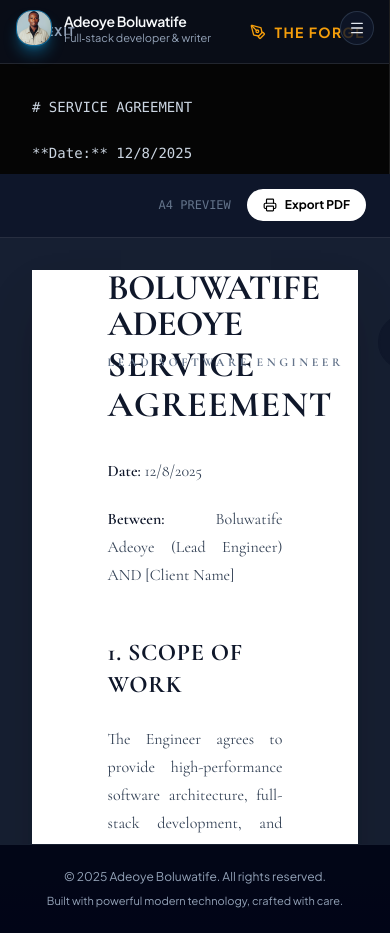
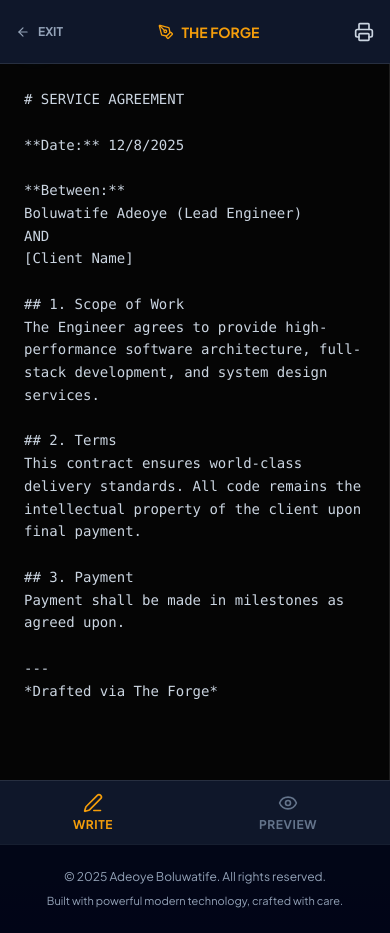
Before and after one commit to boluadeoye/world-class-blog-frontend, a Next.js app: page /tools/pdf in a window 390 px wide. Built offline with nearby package versions, Linux system fonts and the light colour scheme.

Commit message:
Fix: Mobile-first tab layout for Contract Forge to prevent void rendering

```diff
--- a/src/app/tools/pdf/page.js
+++ b/src/app/tools/pdf/page.js
@@ -1,10 +1,11 @@
 "use client";
 import { useState } from "react";
 import ReactMarkdown from "react-markdown";
-import { Printer, PenTool, ArrowLeft } from "lucide-react";
+import { Printer, PenTool, ArrowLeft, Eye, Edit3 } from "lucide-react";
 import Link from "next/link";
 
 export default function ContractForge() {
+  const [activeTab, setActiveTab] = useState("write"); // 'write' or 'preview'
   const [content, setContent] = useState(`# SERVICE AGREEMENT
 
 **Date:** ${new Date().toLocaleDateString()}
@@ -15,7 +16,7 @@ AND
 [Client Name]
 
 ## 1. Scope of Work
-The Engineer agrees to provide high-performance software architecture, full-stack development, and system design services as detailed in the attached proposal.
+The Engineer agrees to provide high-performance software architecture, full-stack development, and system design services.
 
 ## 2. Terms
 This contract ensures world-class delivery standards. All code remains the intellectual property of the client upon final payment.
@@ -31,13 +32,26 @@ Payment shall be made in milestones as agreed upon.
   };
 
   return (
-    <main className="min-h-screen h-dvh bg-[#050505] text-white flex flex-col md:flex-row overflow-hidden font-sans">
+    <main className="min-h-screen bg-[#050505] text-white font-sans flex flex-col md:flex-row">
 
-      {/* === LEFT: THE EDITOR (Hidden when printing) === */}
-      <div className="w-full md:w-1/2 h-full flex flex-col border-r border-white/10 print:hidden">
+      {/* === HEADER (Mobile Only) === */}
+      <div className="md:hidden h-16 border-b border-white/10 flex items-center justify-between px-4 bg-slate-900 sticky top-0 z-50">
+        <Link href="/" className="flex items-center gap-2 text-slate-400 text-xs font-bold uppercase">
+          <ArrowLeft size={14} /> Exit
+        </Link>
+        <div className="flex items-center gap-2 text-amber-500 font-bold text-sm uppercase">
+          <PenTool size={16} /> The Forge
+        </div>
+        <button onClick={handlePrint} className="text-slate-300">
+          <Printer size={20} />
+        </button>
+      </div>
 
-        {/* Toolbar */}
-        <div className="h-16 border-b border-white/10 flex items-center justify-between px-6 bg-slate-900/50 shrink-0">
+      {/* === LEFT: EDITOR (Visible if Tab is Write OR on Desktop) === */}
+      <div className={`w-full md:w-1/2 flex-col border-r border-white/10 ${activeTab === 'write' ? 'flex' : 'hidden md:flex'} h-[calc(100vh-4rem)] md:h-screen`}>
+
+        {/* Desktop Toolbar */}
+        <div className="hidden md:flex h-16 border-b border-white/10 items-center justify-between px-6 bg-slate-900/50 shrink-0">
           <Link href="/" className="flex items-center gap-2 text-slate-400 hover:text-white transition-colors text-xs font-bold uppercase tracking-widest">
             <ArrowLeft size={14} /> Exit
           </Link>
@@ -50,17 +64,17 @@ Payment shall be made in milestones as agreed upon.
         <textarea
           value={content}
           onChange={(e) => setContent(e.target.value)}
-          className="flex-1 bg-[#050505] text-slate-300 p-8 resize-none focus:outline-none font-mono text-sm leading-relaxed custom-scrollbar"
+          className="flex-1 bg-[#050505] text-slate-300 p-6 md:p-8 resize-none focus:outline-none font-mono text-sm leading-relaxed"
           placeholder="# Start typing your contract..."
           spellCheck={false}
         />
       </div>
 
-      {/* === RIGHT: THE PREVIEW (Becomes full screen when printing) === */}
-      <div className="w-full md:w-1/2 h-full bg-slate-900 flex flex-col relative print:w-full print:absolute print:top-0 print:left-0 print:h-auto print:bg-white print:z-[9999]">
+      {/* === RIGHT: PREVIEW (Visible if Tab is Preview OR on Desktop) === */}
+      <div className={`w-full md:w-1/2 bg-slate-900 flex-col relative ${activeTab === 'preview' ? 'flex' : 'hidden md:flex'} h-[calc(100vh-4rem)] md:h-screen print:w-full print:block print:h-auto print:absolute print:top-0 print:left-0 print:z-[9999]`}>
 
-        {/* Print Toolbar (Hidden when printing) */}
-        <div className="h-16 border-b border-white/10 flex items-center justify-end px-6 bg-slate-900/50 gap-4 shrink-0 print:hidden">
+        {/* Desktop Print Toolbar */}
+        <div className="hidden md:flex h-16 border-b border-white/10 items-center justify-end px-6 bg-slate-900/50 gap-4 shrink-0 print:hidden">
           <span className="text-xs text-slate-500 font-mono">A4 PREVIEW</span>
           <button
             onClick={handlePrint}
@@ -71,21 +85,21 @@ Payment shall be made in milestones as agreed upon.
         </div>
 
         {/* The Paper Canvas */}
-        <div className="flex-1 overflow-y-auto p-8 md:p-12 bg-slate-800/50 flex justify-center print:p-0 print:overflow-visible print:block print:bg-white">
+        <div className="flex-1 overflow-y-auto p-4 md:p-12 bg-slate-800/50 flex justify-center print:p-0 print:overflow-visible print:bg-white">
 
           {/* === THE A4 DOCUMENT === */}
           <div
-            className="bg-white text-slate-900 w-full max-w-[210mm] min-h-[297mm] p-[20mm] shadow-2xl relative flex flex-col justify-between print:shadow-none print:w-full print:max-w-none print:h-auto"
+            className="bg-white text-slate-900 w-full max-w-[210mm] min-h-[297mm] p-[15mm] md:p-[20mm] shadow-2xl relative flex flex-col justify-between print:shadow-none print:w-full print:max-w-none"
             style={{ fontFamily: 'var(--font-serif)' }}
           >
 
             {/* 1. HEADER */}
             <header className="border-b-2 border-slate-900 pb-6 mb-8 flex justify-between items-end">
               <div>
-                <h1 className="text-4xl font-bold tracking-tight uppercase leading-none">Boluwatife<br/>Adeoye</h1>
-                <p className="text-xs font-bold tracking-[0.3em] uppercase mt-3 text-slate-500">Lead Software Engineer</p>
+                <h1 className="text-3xl md:text-4xl font-bold tracking-tight uppercase leading-none">Boluwatife<br/>Adeoye</h1>
+                <p className="text-[10px] md:text-xs font-bold tracking-[0.3em] uppercase mt-3 text-slate-500">Lead Software Engineer</p>
               </div>
-              <div className="w-14 h-14 border-2 border-slate-900 rounded-full flex items-center justify-center font-bold text-xl tracking-tighter bg-slate-900 text-white print:text-black print:bg-transparent print:border-black">
+              <div className="w-12 h-12 md:w-14 md:h-14 border-2 border-slate-900 rounded-full flex items-center justify-center font-bold text-lg md:text-xl tracking-tighter bg-slate-900 text-white print:text-black print:bg-transparent print:border-black">
                 BA
               </div>
             </header>
@@ -97,29 +111,39 @@ Payment shall be made in milestones as agreed upon.
 
             {/* 3. FOOTER & SIGNATURE */}
             <footer className="mt-16 pt-8 border-t border-slate-200 flex justify-between items-end print:mt-8">
-
-              {/* Signature Block */}
               <div className="flex flex-col gap-2">
-                {/* Simulated Signature Font */}
-                <div className="font-serif italic text-4xl text-slate-800 transform -rotate-2 print:text-black">
+                <div className="font-serif italic text-2xl md:text-4xl text-slate-800 transform -rotate-2 print:text-black">
                   Boluwatife Adeoye
                 </div>
-                <div className="h-px w-48 bg-slate-900 print:bg-black"></div>
-                <p className="text-[10px] uppercase tracking-widest font-bold text-slate-500 print:text-black">Authorized Signature</p>
+                <div className="h-px w-32 md:w-48 bg-slate-900 print:bg-black"></div>
+                <p className="text-[8px] md:text-[10px] uppercase tracking-widest font-bold text-slate-500 print:text-black">Authorized Signature</p>
               </div>
-
-              {/* Branding */}
               <div className="text-right">
-                <p className="text-sm font-bold text-slate-900 print:text-black">boluadeoye.com.ng</p>
-                <p className="text-[10px] text-slate-500 uppercase tracking-wider print:text-black">Engineering & Strategy</p>
+                <p className="text-xs md:text-sm font-bold text-slate-900 print:text-black">boluadeoye.com.ng</p>
+                <p className="text-[8px] md:text-[10px] text-slate-500 uppercase tracking-wider print:text-black">Engineering & Strategy</p>
               </div>
-
             </footer>
 
           </div>
         </div>
       </div>
 
+      {/* === MOBILE TABS (Bottom Bar) === */}
+      <div className="md:hidden fixed bottom-0 w-full h-16 bg-slate-900 border-t border-white/10 flex items-center justify-around z-50 print:hidden">
+        <button
+          onClick={() => setActiveTab("write")}
+          className={`flex flex-col items-center gap-1 text-xs font-bold uppercase tracking-wider ${activeTab === 'write' ? 'text-amber-500' : 'text-slate-500'}`}
+        >
+          <Edit3 size={20} /> Write
+        </button>
+        <button
+          onClick={() => setActiveTab("preview")}
+          className={`flex flex-col items-center gap-1 text-xs font-bold uppercase tracking-wider ${activeTab === 'preview' ? 'text-amber-500' : 'text-slate-500'}`}
+        >
+          <Eye size={20} /> Preview
+        </button>
+      </div>
+
     </main>
   );
 }
```
